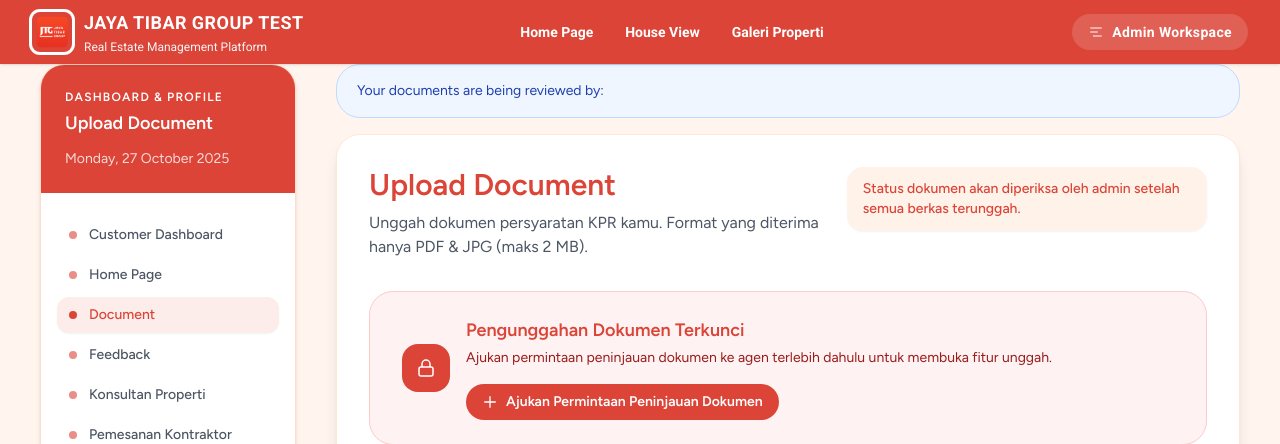
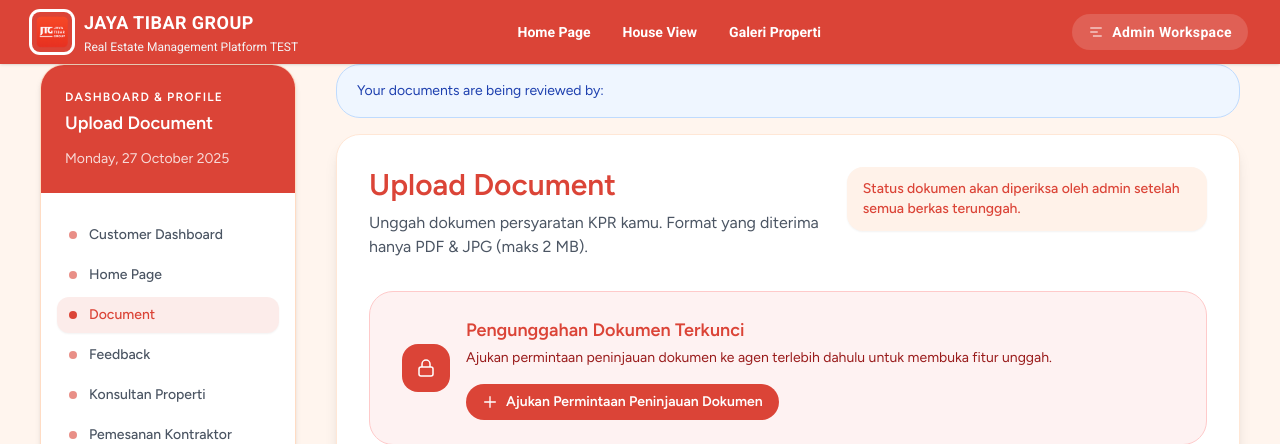
Before and after one commit to MuhammadAmirulhaq03/PropertyJTG, a Laravel app: page /documents in a window 1280 px wide. Shown: the top 444 px of the page. Run offline with Laravel 12, Linux system fonts and the light colour scheme; a user stored in the database is signed in; data comes from the database, SQL or seed files in the repository; data that the repository does not hold is empty; style sheets or scripts are compiled from the project's sources; some libraries are stand-ins or nearby versions.

Commit message:
test auto

```diff
--- a/resources/views/layouts/navigation.blade.php
+++ b/resources/views/layouts/navigation.blade.php
@@ -8,8 +8,8 @@
                     class="block h-9 md:h-10 w-auto p-0.5 rounded-lg ring ring-white ring-offset-0"
                     alt="Logo">
                     <div class="leading-none">
-                        <div class="text-base md:text-lg font-bold tracking-wide">JAYA TIBAR GROUP TEST</div>
-                        <div class="text-[11px] md:text-xs text-gray-100 mt-0.5">Real Estate Management Platform</div>
+                        <div class="text-base md:text-lg font-bold tracking-wide">JAYA TIBAR GROUP</div>
+                        <div class="text-[11px] md:text-xs text-gray-100 mt-0.5">Real Estate Management Platform TEST</div>
                     </div>
                 </a>
             </div>
```
